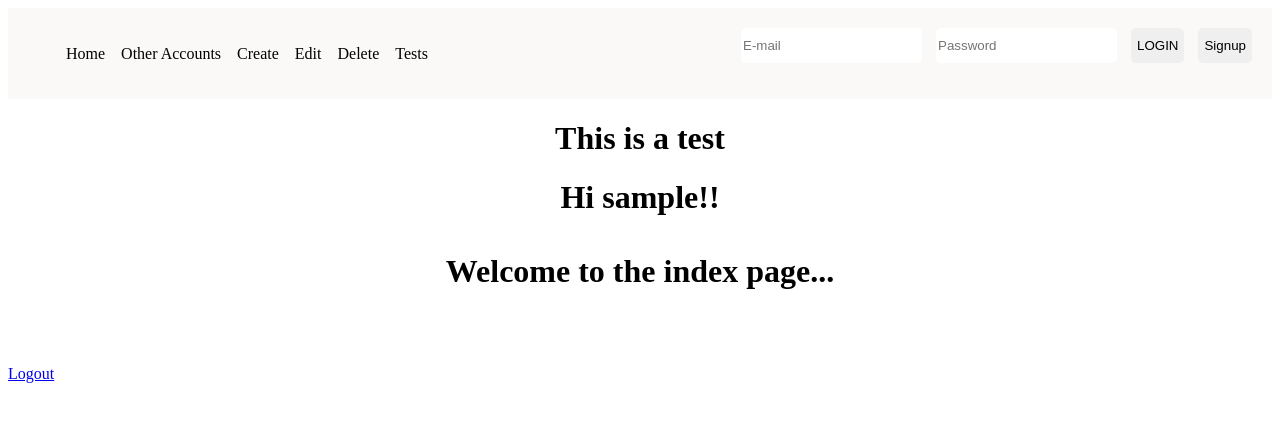
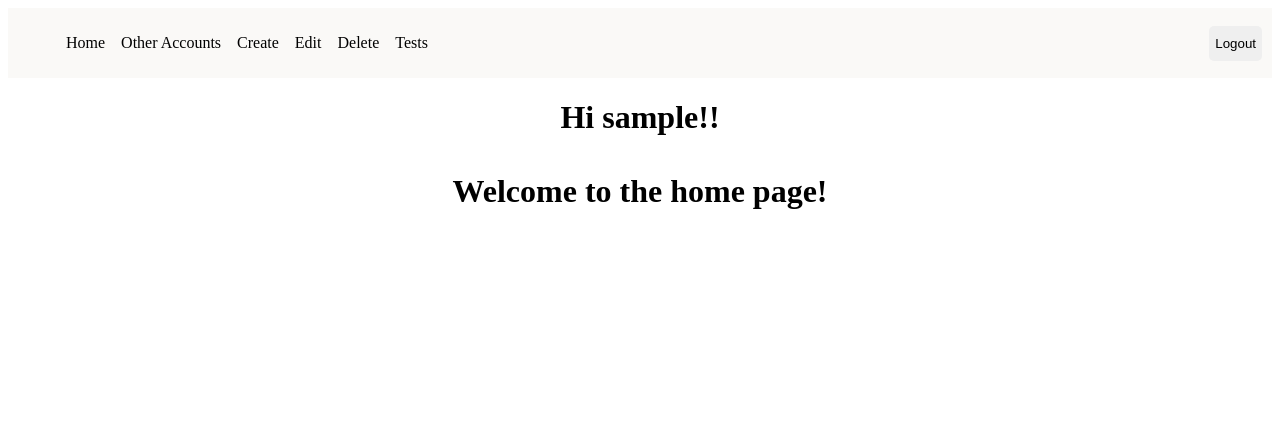
Before and after one commit to O-Will-O/CSET160Final, a Flask app: page / in a window 1280 px wide. Shown: the top 422 px of the page. Run offline with Flask 3, Linux system fonts and the light colour scheme; the visitor is signed in with stand-in values (Sample User, id 1); some libraries are stand-ins or nearby versions.

Commit message:
adding more functions

```diff
--- a/main.py
+++ b/main.py
@@ -9,6 +9,8 @@ app = Flask(__name__)
 conn_str = "mysql://root:cyber241@localhost/160final"
 engine = create_engine(conn_str, echo=True)
 conn = engine.connect()
+
+app.secret_key = 'cyber241'
 
 app.config['MYSQL_HOST'] = 'localhost'
 app.config['MYSQL_USER'] = 'root'
@@ -25,21 +27,22 @@ def index():
 @app.route('/login', methods =['GET', 'POST'])
 def login():
     msg = ''
-    if request.method == 'POST' and 'username' in request.form and 'password' in request.form and 'email' in request.form :
+    if request.method == 'POST' and 'username' in request.form and 'password' in request.form:
         username = request.form['username']
         password = request.form['password']
+        print(username, password)
         cursor = mysql.connection.cursor(MySQLdb.cursors.DictCursor)
-        cursor.execute('SELECT * FROM User WHERE username = %s AND password = %s', (username, password,))
+        cursor.execute('SELECT * FROM User WHERE username = % s AND password = % s', (username, password,))
         account = cursor.fetchone()
         if account:
             session['loggedin'] = True
             session['UserID'] = account['UserID']
             session['username'] = account['username']
             msg = 'Login success!'
-            return render_template('index.html', msg = msg)
+            return render_template('index.html', msg=msg)
         else:
             msg = 'Wrong username or password'
-    return render_template('login.html', msg = msg)
+    return render_template('login.html', msg=msg)
 
 @app.route('/logout')
 def logout():
@@ -70,9 +73,17 @@ def signup():
             cursor.execute('INSERT INTO User VALUES (NULL, % s, % s, % s)', (username, password, email, ))
             mysql.connection.commit()
             msg = 'Successfully registered!'
+            return render_template('login.html', msg=msg)
     elif request.method == 'POST':
         msg = 'Please fill out the form'
-    return render_template('signup.html', msg = msg)
+    return render_template('signup.html', msg=msg)
+
+@app.route('/all_users')
+def get_boats():
+    people = conn.execute(text("select UserID, username, email from User")).all()
+    print(people)
+    return render_template("all_users.html", user_info=people[0:10])
+
 
 if __name__ == '__main__':
     app.run(debug=True)
--- a/templates/base.html
+++ b/templates/base.html
@@ -12,7 +12,7 @@
           <ul class="barItem">
 
             <li><a href="/">Home</a></li>
-            <li><a href="/accounts">Other Accounts</a></li>
+            <li><a href="/all_users">Other Accounts</a></li>
             <li><a href="/create_test">Create</a></li>
             <li><a href="/edit">Edit</a></li>
             <li><a href="/delete">Delete</a></li>
@@ -20,15 +20,9 @@
           </ul>
         </div>
 
-        <div class="formSection barItem">
-          <form class="barItem" action="" method="post">
-            <input type="text" name="uid" value="" placeholder="E-mail" required>
-            <input type="password" name="pass" value="" placeholder="Password" required>
-            <input type="submit" name="loginButton" value="LOGIN">
-          </form>
 
           <button class="barItem input" style="margin-left:10px;">
-            <a href="">Signup</a>
+            <a href="{{ url_for('logout') }}" class="btn">Logout</a>
           </button>
         </div>
 
--- a/templates/index.html
+++ b/templates/index.html
@@ -27,11 +27,11 @@
       background-color: #45a049;
     }
 </style>
+
 {% extends 'base.html' %}
 {% block body %}
-<h1>This is a test</h1>
+
 <h1 class="bottom">
-                     Hi {{session.username}}!!</br></br> Welcome to the index page...
+                     Hi {{session.username}}!!</br></br> Welcome to the home page!
                 </h1></br></br></br>
-                <a href="{{ url_for('logout') }}" class="btn">Logout</a>
 {% endblock %}
```
Also changed, not shown: templates/login.html (+4 -4 lines), templates/signup.html (+8 -7 lines).
